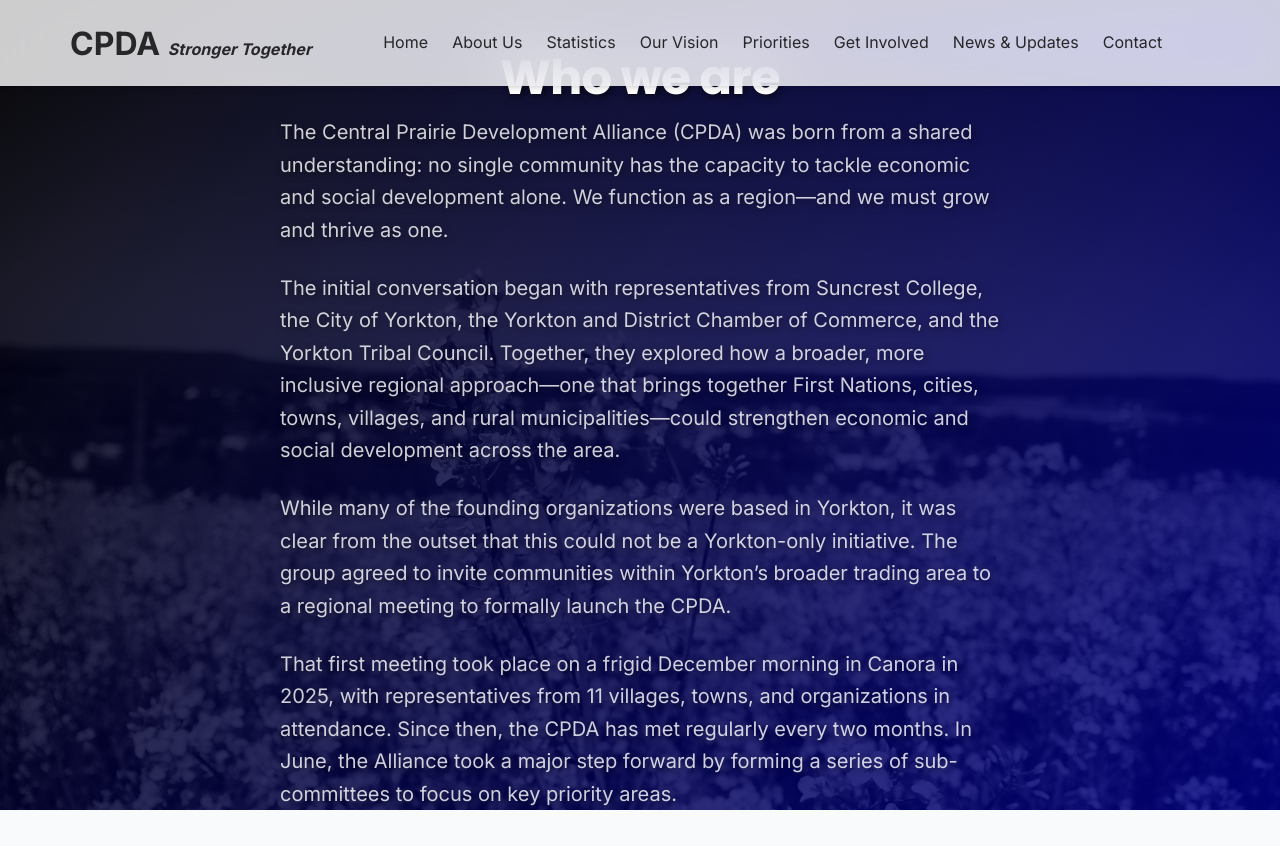
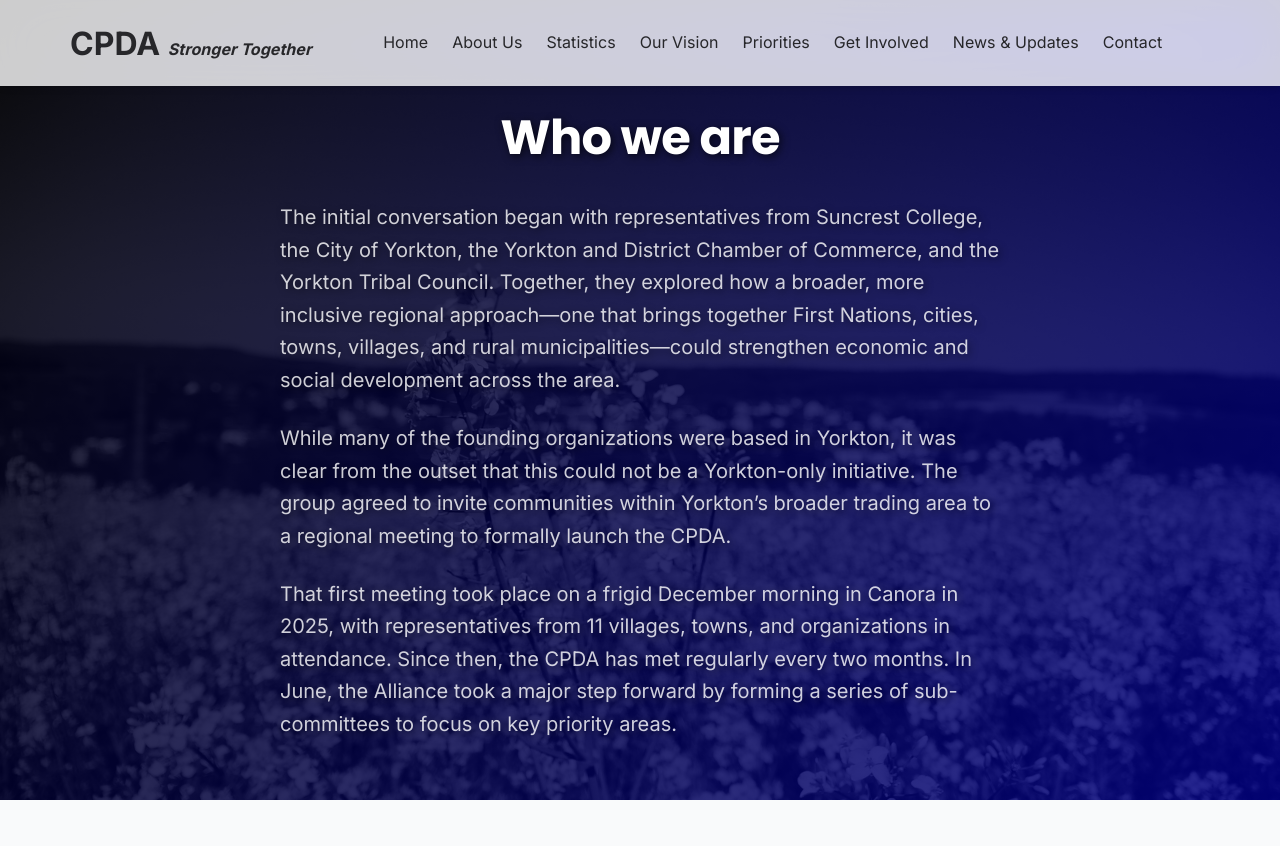
Before and after one commit to Devprogr/CPDA, a Flask app: page /about-us in a window 1280 px wide. Shown: the top 846 px of the page. Run offline with Flask 3, Linux system fonts and the light colour scheme; some libraries are stand-ins or nearby versions.

```diff
--- a/invest-main/templates/about-us.html
+++ b/invest-main/templates/about-us.html
@@ -11,9 +11,6 @@
         <div class="col-lg-8 text-center mx-auto my-auto">
           <h1 class="text-white" style="text-shadow: 2px 2px 8px rgba(0,0,0,0.7);">Who we are</h1>
 
-          <p class="lead mb-0 text-white opacity-8 about-us-text" style="text-shadow: 2px 2px 8px rgba(0,0,0,0.7);">
-            The Central Prairie Development Alliance (CPDA) was born from a shared understanding: no single community has the capacity to tackle economic and social development alone. We function as a region—and we must grow and thrive as one.
-          </p>
           <br />
 
           <p class="lead mb-0 text-white opacity-8 about-us-text" style="text-shadow: 2px 2px 8px rgba(0,0,0,0.7);">
```
